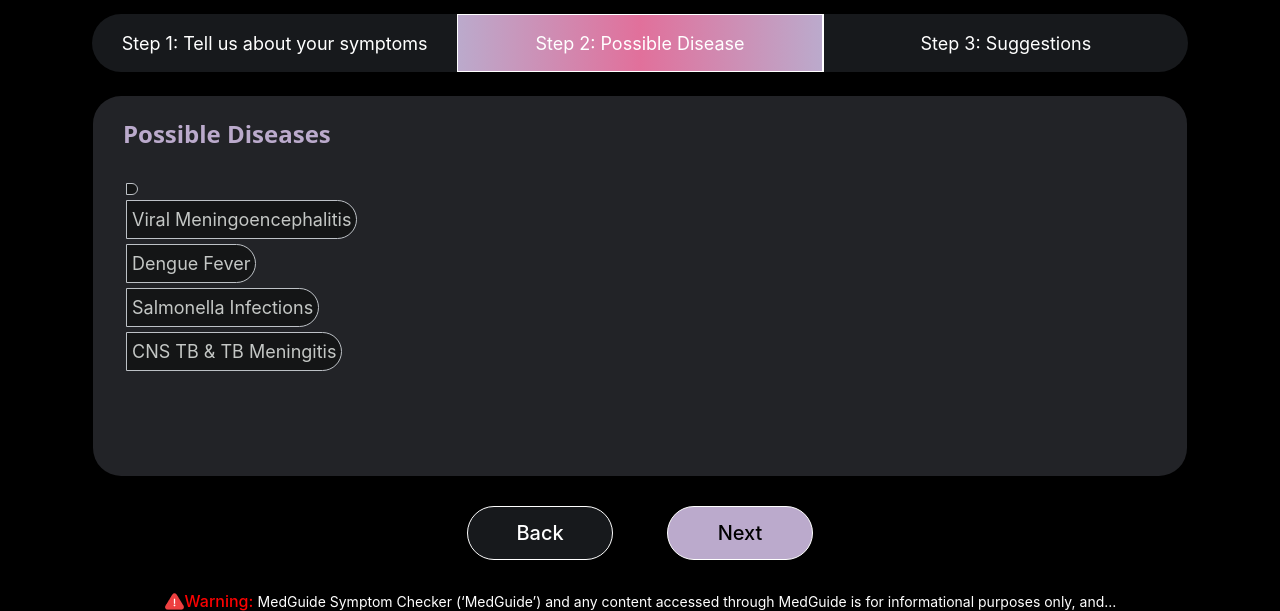
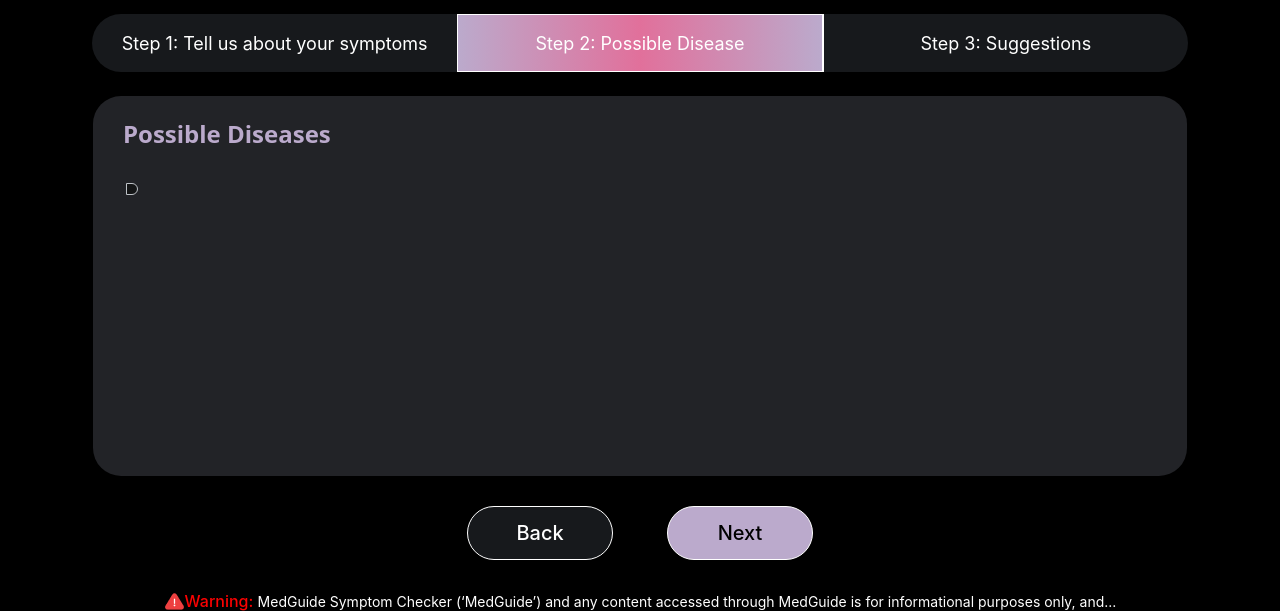
Before and after one commit to PriyansuMaurya/MedGuide, a Flask app: template medguide/templates/possible_disease.html in a window 1280 px wide. Shown: the part 145-756 px from the top of the page. Run offline with Flask 3, Linux system fonts and the light colour scheme; the template is opened without the code that fills it, so the values that code supplies are empty; style sheets or scripts are compiled from the project's sources.

Commit message:
Pending changes exported from your codespace

```diff
--- a/medguide/templates/possible_disease.html
+++ b/medguide/templates/possible_disease.html
@@ -26,23 +26,6 @@
     <div class="mt-[31px] rounded-r-[46px] w-fit ml-[33px] border-[#BDC1C6] border-[1px] bg-[#141516]">
       <p class="text-[#C4C7C5] text-center p-[5px] font-['Inter'] text-[18px] font-normal leading-normal">{{possible_disease}}</p>
     </div>
-    <div class="mt-[5px] rounded-r-[46px] w-fit ml-[33px] border-[#BDC1C6] border-[1px] bg-[#141516]">
-      <p class="text-[#C4C7C5] text-center p-[5px] font-['Inter'] text-[18px] font-normal leading-normal">Viral
-        Meningoencephalitis</p>
-    </div>
-    <div class="mt-[5px] rounded-r-[46px] w-fit ml-[33px] border-[#BDC1C6] border-[1px] bg-[#141516]">
-      <p class="text-[#C4C7C5] text-center p-[5px] font-['Inter'] text-[18px] font-normal leading-normal">Dengue Fever
-      </p>
-    </div>
-    <div class="mt-[5px] rounded-r-[46px] w-fit ml-[33px] border-[#BDC1C6] border-[1px] bg-[#141516]">
-      <p class="text-[#C4C7C5] text-center p-[5px] font-['Inter'] text-[18px] font-normal leading-normal">Salmonella
-        Infections</p>
-    </div>
-    <div class="mt-[5px] rounded-r-[46px] w-fit ml-[33px] border-[#BDC1C6] border-[1px] bg-[#141516]">
-      <p class="text-[#C4C7C5] text-center p-[5px] font-['Inter'] text-[18px] font-normal leading-normal">CNS TB & TB
-        Meningitis</p>
-    </div>
-
   </div>
 
 </div>
--- a/medguide/templates/tell_symptoms.html
+++ b/medguide/templates/tell_symptoms.html
@@ -132,7 +132,7 @@
 
         console.log('Form submitted');
         console.log('Hidden Input Value:', hiddenInput.value);
-    });
+      });
   });
 </script>
 {% endblock %}
```
Also changed, not shown: medguide/views.py (+9 -16 lines).
